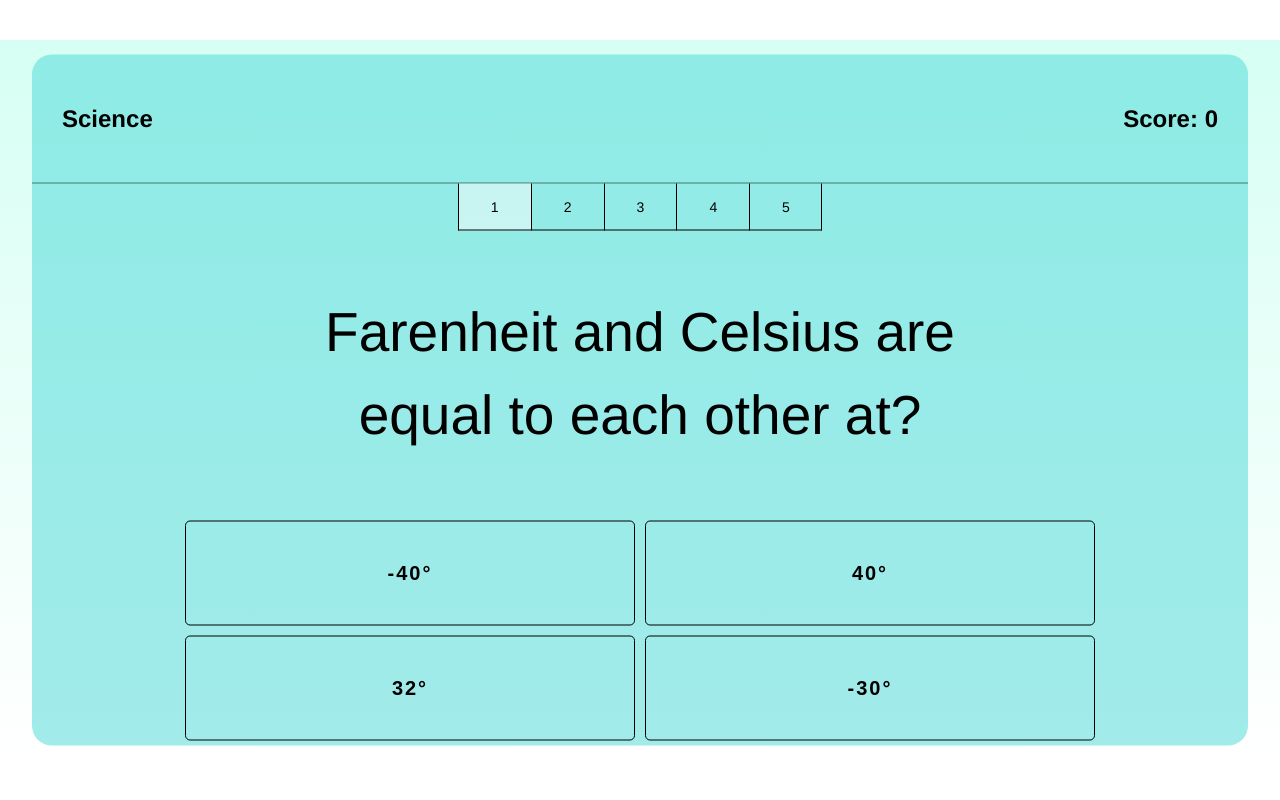
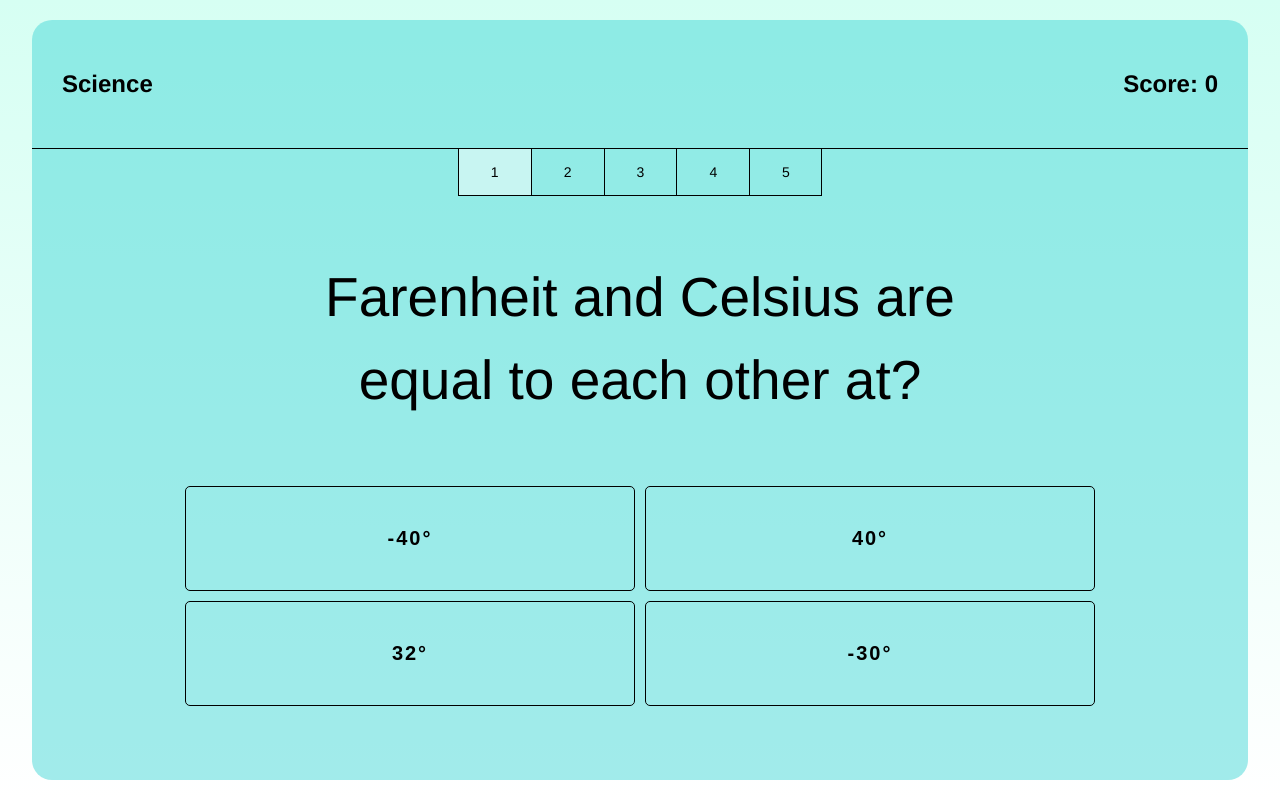
Before and after one commit to cmarrujo/stem-learning, a Next.js app: page /science in a window 1280 px wide. Built offline with nearby package versions, Linux system fonts and the light colour scheme.

Commit message:
Styles quiz container height

```diff
--- a/styles/globals.scss
+++ b/styles/globals.scss
@@ -22,7 +22,7 @@ main {
   padding-top: 25px;
   position: absolute;
   transform: translate(-50%, -50%);
-  height: 90vh;
+  height: 100vh;
   width: 100vw;
 
   @media (min-width: 768px) {
@@ -43,7 +43,7 @@ main {
   .quiz {
     background-color: rgba(71, 216, 216, .5);
     border-radius: 20px;
-    min-height: 95%;
+    min-height: 90%;
     left: 50%;
     top: 50%;
     transform: translate(-50%, -50%);
```
